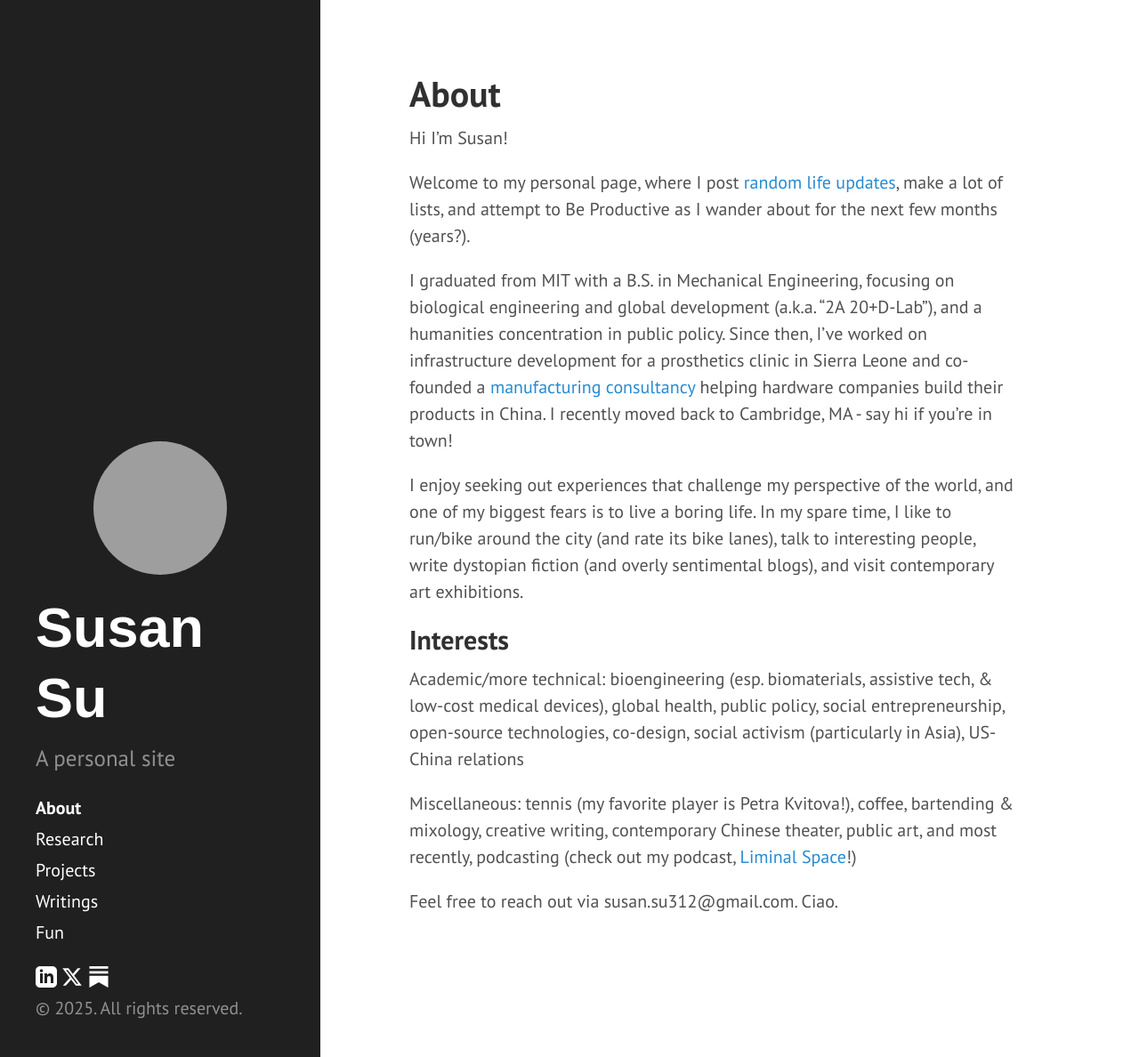
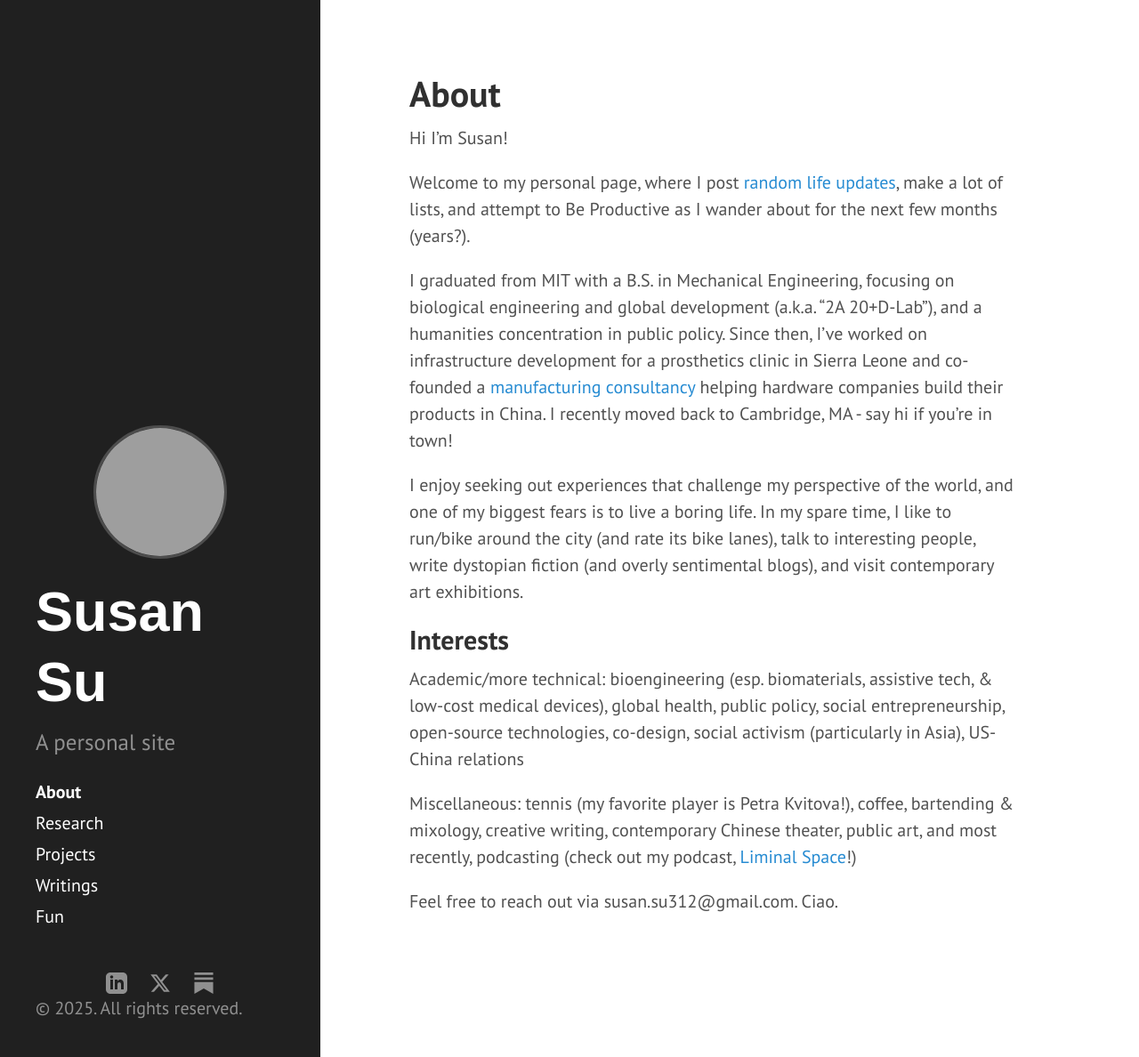
Before and after one commit to phreakasu/phreakasu, a Jekyll site: the page built from index.md, in a window 1280 px wide and 1188 px high. Shown: the whole window at 89% size. Built offline with Jekyll 4.4.1, drawn with Linux system fonts in a browser that asks for light colours; grey boxes are pictures that could not be loaded.

Commit message:
Update hyde.css

```diff
--- a/public/css/hyde.css
+++ b/public/css/hyde.css
@@ -325,3 +325,30 @@ a.sidebar-nav-item:focus {
     grid-template-columns: 1fr;
   }
 }
+/* Sidebar social media icons */
+.sidebar-social {
+  margin-top: 2rem;
+  text-align: center;
+}
+
+.sidebar-social a {
+  display: inline-block;
+  margin: 0 0.5rem;
+  color: rgba(255,255,255,.5);
+  transition: color 0.2s;
+}
+
+.sidebar-social a:hover {
+  color: rgba(255,255,255,.8);
+}
+
+.sidebar-social svg {
+  width: 24px;
+  height: 24px;
+  vertical-align: middle;
+}
+
+/* Profile picture styling */
+.sidebar-about img {
+  border: 3px solid rgba(255,255,255,.2);
+}
```
